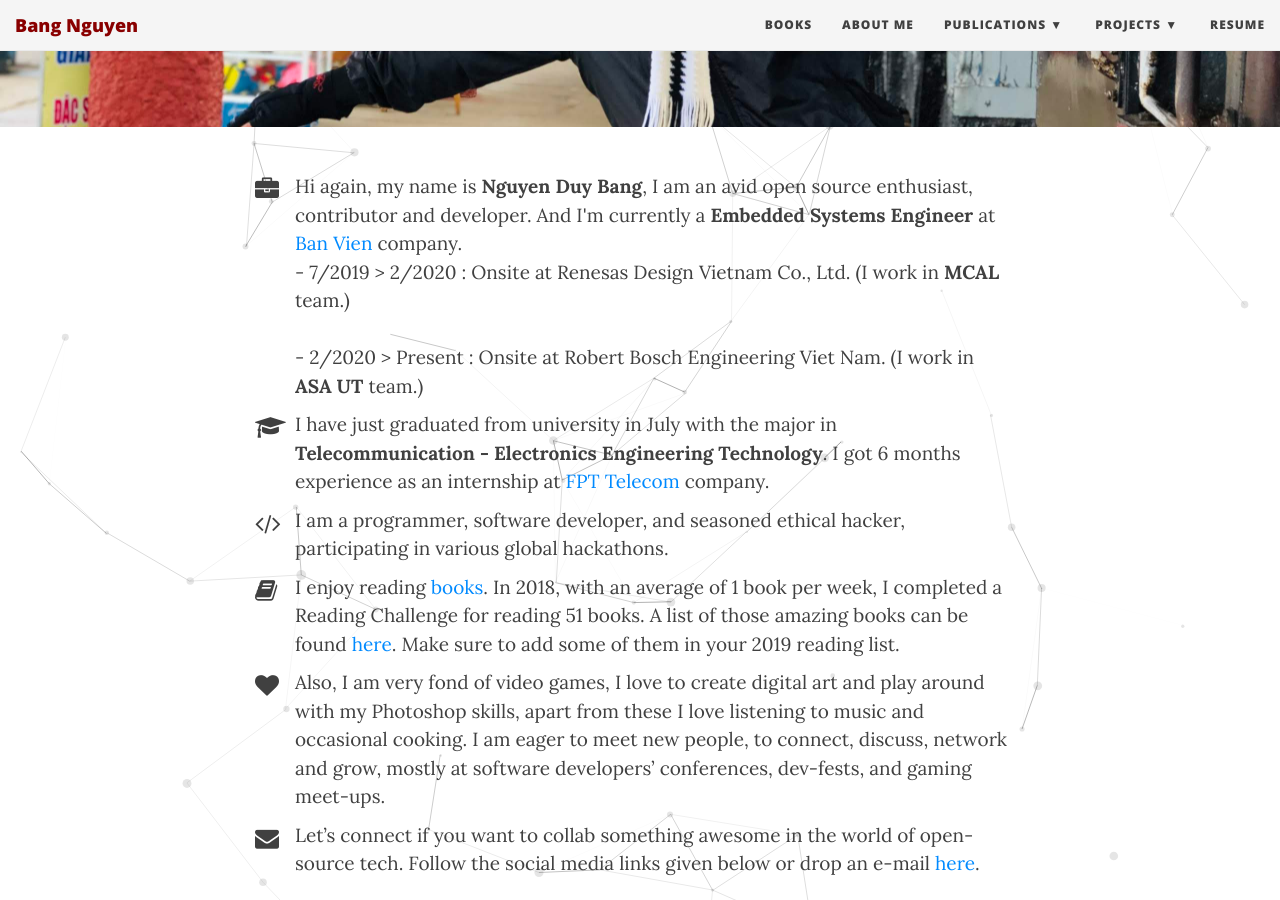
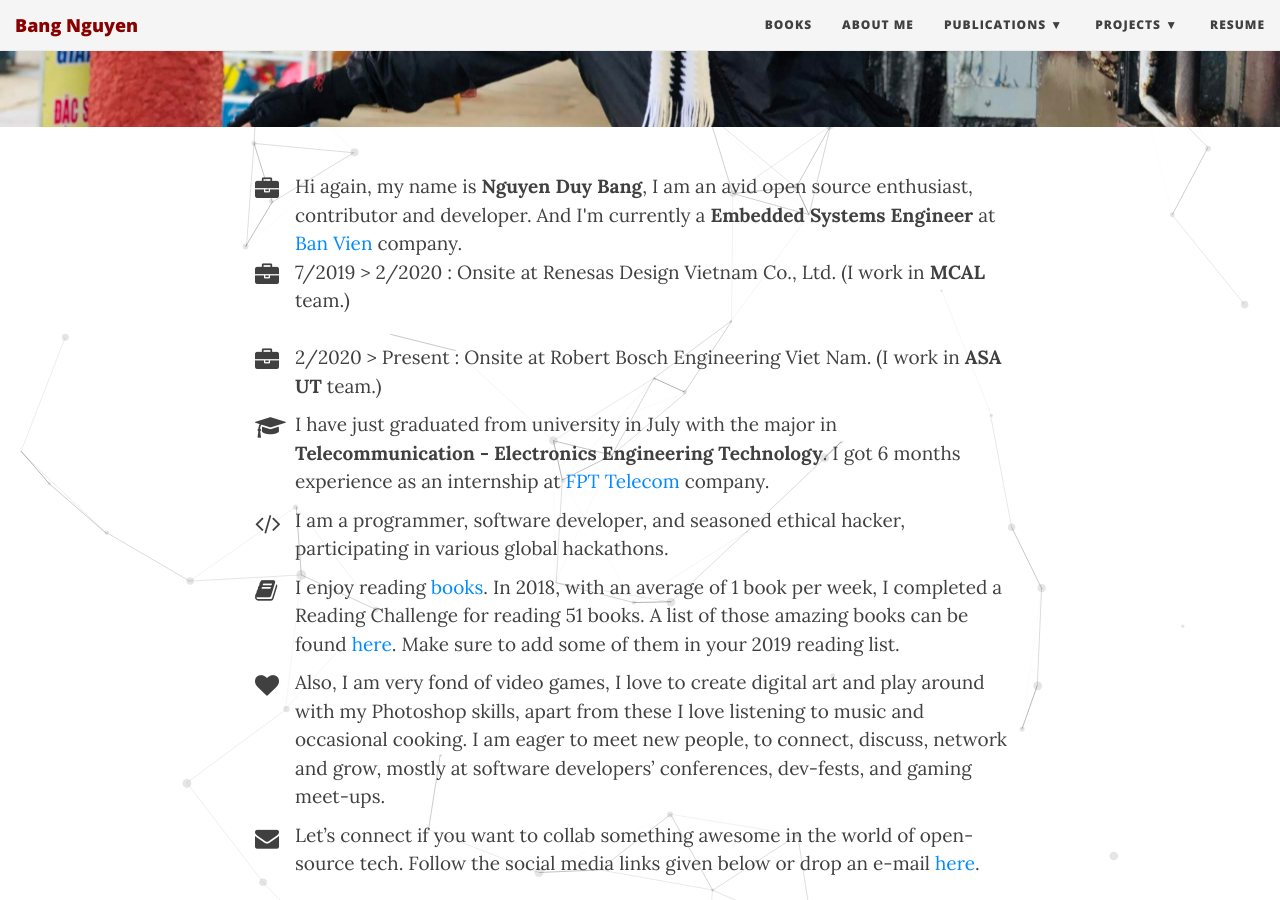
Before and after one commit to tramnguyencute/tramnguyencute.github.io, a Jekyll site: the page built from aboutme.md, in a window 1280 px wide and 900 px high, scrolled down 445 px. Built offline with Jekyll 4.4.1, drawn with Linux system fonts in a browser that asks for light colours.

Commit message:
Update aboutme.md

```diff
--- a/aboutme.md
+++ b/aboutme.md
@@ -13,9 +13,8 @@
 <span class="fa fa-briefcase about-icon"></span>
 Hi again, my name is <strong>Nguyen Duy Bang</strong>, I am an avid open source enthusiast, contributor and developer.
 And I'm currently a <strong>Embedded Systems Engineer</strong> at <a target="_blank" href="http://banvien.com/">Ban Vien</a> company.
-<br>- 7/2019 > 2/2020  : Onsite at Renesas Design Vietnam Co., Ltd. (I work in <strong>MCAL</strong> team.)<br>
-
-<br>- 2/2020 > Present : Onsite at Robert Bosch Engineering Viet Nam. (I work in <strong>ASA UT</strong> team.)<br>
+<br><span class="fa fa-briefcase about-icon"></span> 7/2019 > 2/2020  : Onsite at Renesas Design Vietnam Co., Ltd. (I work in <strong>MCAL</strong> team.)<br>
+<br><span class="fa fa-briefcase about-icon"></span> 2/2020 > Present : Onsite at Robert Bosch Engineering Viet Nam. (I work in <strong>ASA UT</strong> team.)<br>
 
 </p>
 
```
